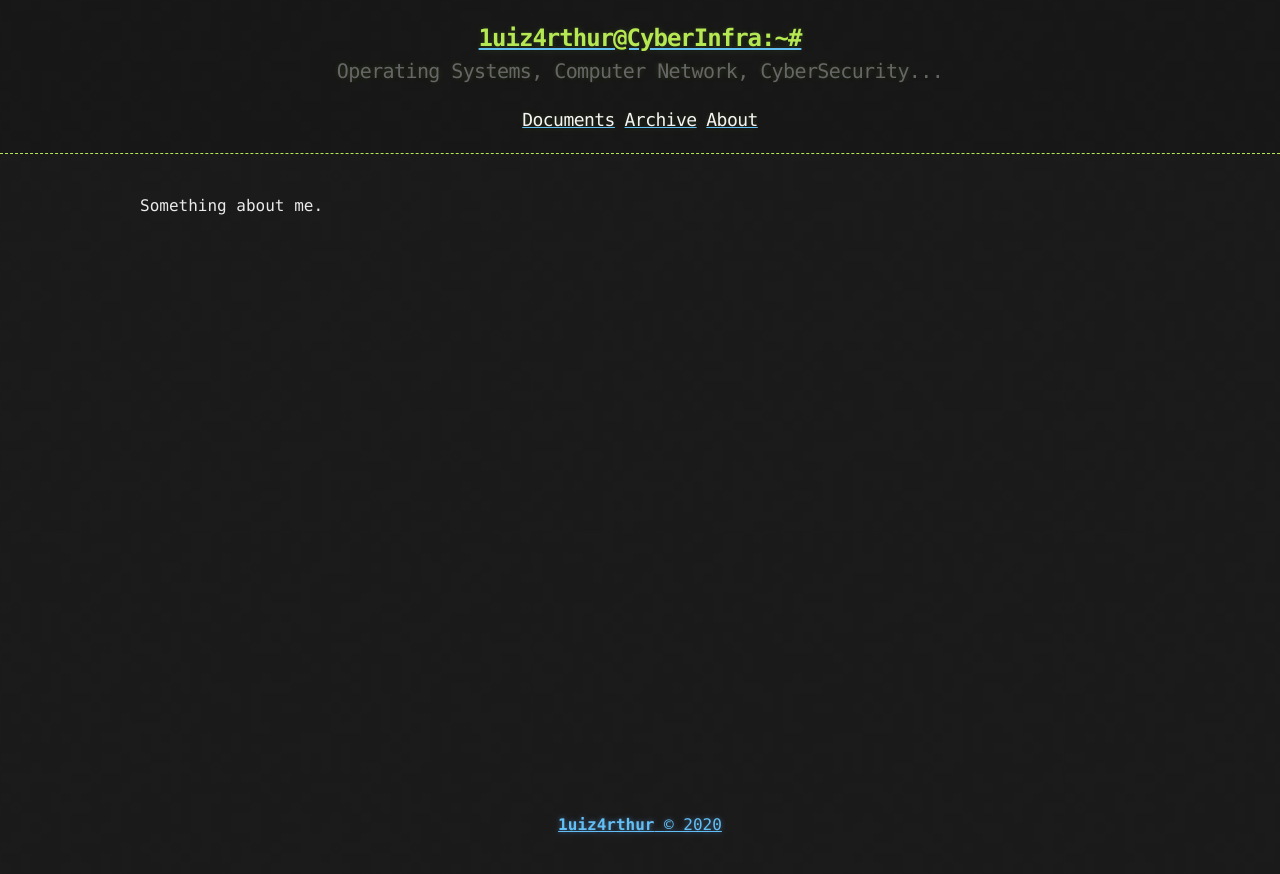
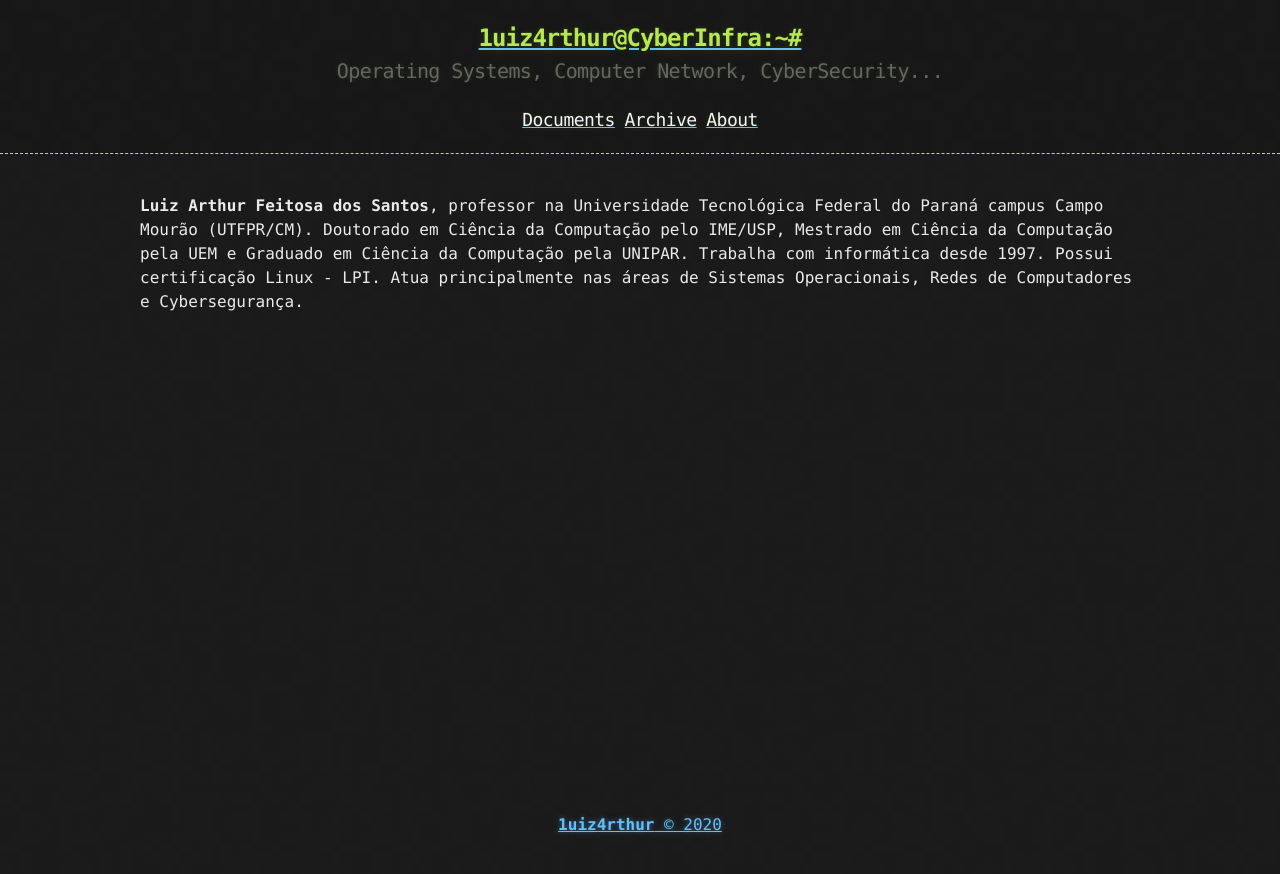
Before and after one commit to luizsantos/cyberinfra, a Jekyll site: the page built from about.md, in a window 1280 px wide. Shown: the top 874 px of the page. Built offline with Jekyll 4.4.1, drawn with Linux system fonts in a browser that asks for light colours.

Commit message:
add about

```diff
--- a/about.md
+++ b/about.md
@@ -3,4 +3,4 @@ layout: page
 title: About
 ---
 
-Something about me.
+**Luiz Arthur Feitosa dos Santos**, professor na Universidade Tecnológica Federal do Paraná campus Campo Mourão (UTFPR/CM). Doutorado em Ciência da Computação pelo IME/USP, Mestrado em Ciência da Computação pela UEM e Graduado em Ciência da Computação pela UNIPAR. Trabalha com informática desde 1997. Possui certificação Linux - LPI. Atua principalmente nas áreas de Sistemas Operacionais, Redes de Computadores e Cybersegurança.
```
